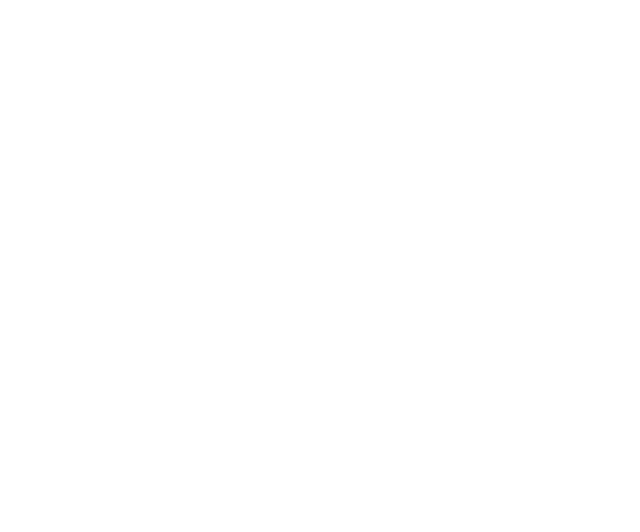
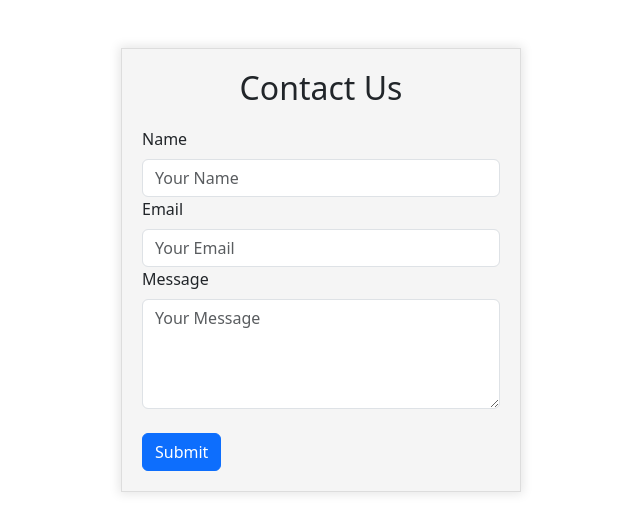
Before and after one commit to BhatNishanthGanesh/ecommerce, a React (Create React App) app in the folder ecommerce/: page /contact in a window 1280 px wide. Before the commit this address had no page. Shown: the top 532 px of the page, without its empty margins (319-959 px from the left). Built offline with nearby package versions, Linux system fonts and the light colour scheme.

Commit message:
Added contact us form

```diff
--- a/ecommerce/package.json
+++ b/ecommerce/package.json
@@ -8,6 +8,7 @@
     "@testing-library/user-event": "^13.5.0",
     "bootstrap": "^5.3.2",
     "react": "^18.2.0",
+    "react-bootstrap": "^2.9.1",
     "react-dom": "^18.2.0",
     "react-icons": "^4.11.0",
     "react-router-dom": "^6.16.0",
--- a/ecommerce/src/App.js
+++ b/ecommerce/src/App.js
@@ -6,6 +6,7 @@
 import Profile from "./components/profile"
 import ReviewPage from "./components/ReviewPage";
 import Footer from "./components/footer";
+import ContactForm from "./components/ContactForm";
 function App() {
   return (
     <BrowserRouter>
@@ -14,6 +15,7 @@
       <Route path="/footer" element={<Footer/>}></Route>
       <Route path="/profile" element={<Profile/>}></Route>
       <Route path="/review" element={<ReviewPage/>}></Route>
+      <Route path="/contact" element={<ContactForm/>}></Route>
     </Routes>
 
     </BrowserRouter>
--- /dev/null
+++ b/ecommerce/src/components/ContactForm.js
@@ -0,0 +1,47 @@
+import React from 'react';
+import { Form, Button } from 'react-bootstrap';
+const formContainerStyle = {
+    maxWidth: '400px', // Adjust the desired width
+    margin: '0 auto',
+    padding: '20px',
+    backgroundColor: '#f5f5f5', // Light background color
+    border: '1px solid #ddd',
+    boxShadow: '0px 0px 10px 2px rgba(0, 0, 0, 0.1)', // Box shadow
+  };
+
+  const headerStyle = {
+    textAlign: 'center',
+    marginBottom: '20px',
+  };
+
+const ContactForm = () => {
+  return (
+    <div className="container mt-5"style={formContainerStyle}>
+           <div style={headerStyle}>
+      <h2>Contact Us</h2>
+      </div>
+      <Form>
+        <Form.Group controlId="formBasicName">
+          <Form.Label>Name</Form.Label>
+          <Form.Control type="text" placeholder="Your Name" />
+        </Form.Group>
+
+        <Form.Group controlId="formBasicEmail">
+          <Form.Label>Email</Form.Label>
+          <Form.Control type="email" placeholder="Your Email" />
+        </Form.Group>
+
+        <Form.Group controlId="formBasicMessage">
+          <Form.Label>Message</Form.Label>
+          <Form.Control as="textarea" rows={4} placeholder="Your Message" />
+        </Form.Group>
+
+        <Button variant="primary" type="submit" className='mt-4'>
+          Submit
+        </Button>
+      </Form>
+    </div>
+  );
+};
+
+export default ContactForm;
```
Also changed, not shown: 1 other file (tests, documents, lock files or other folders).
